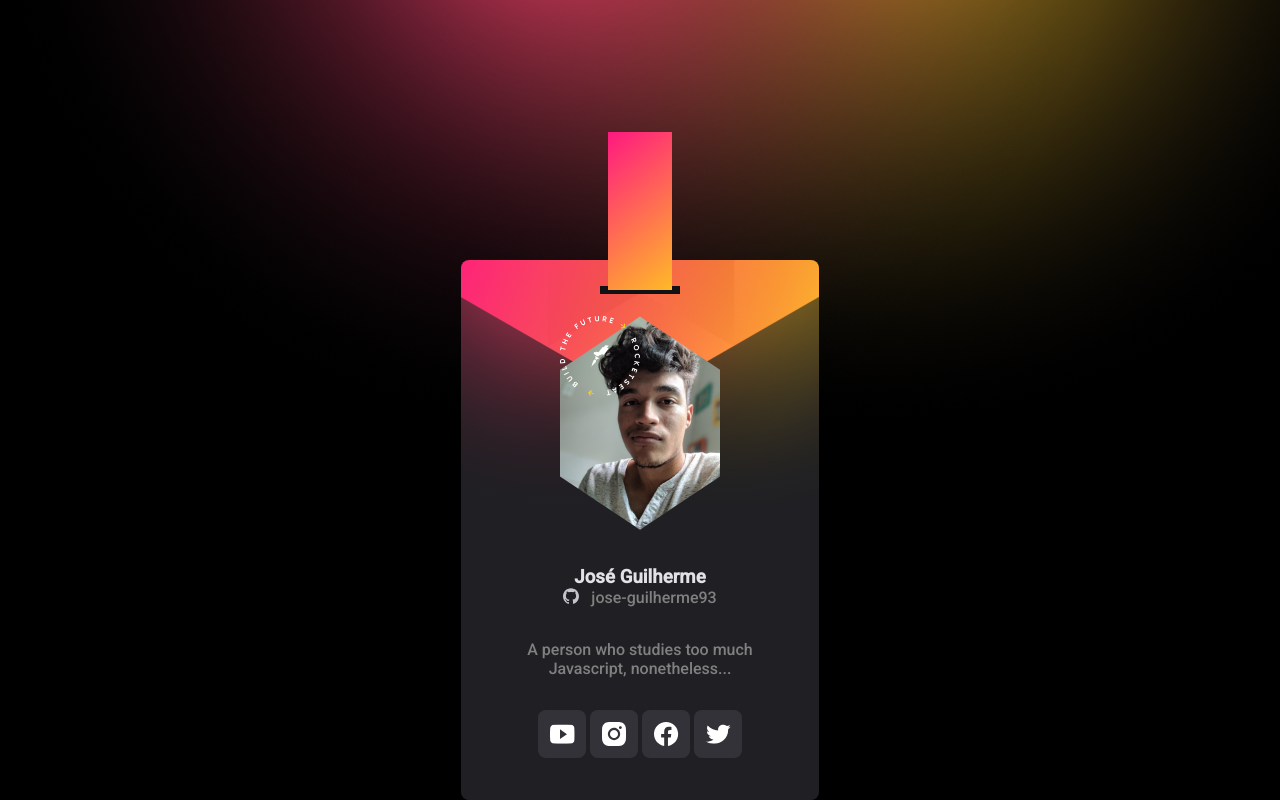
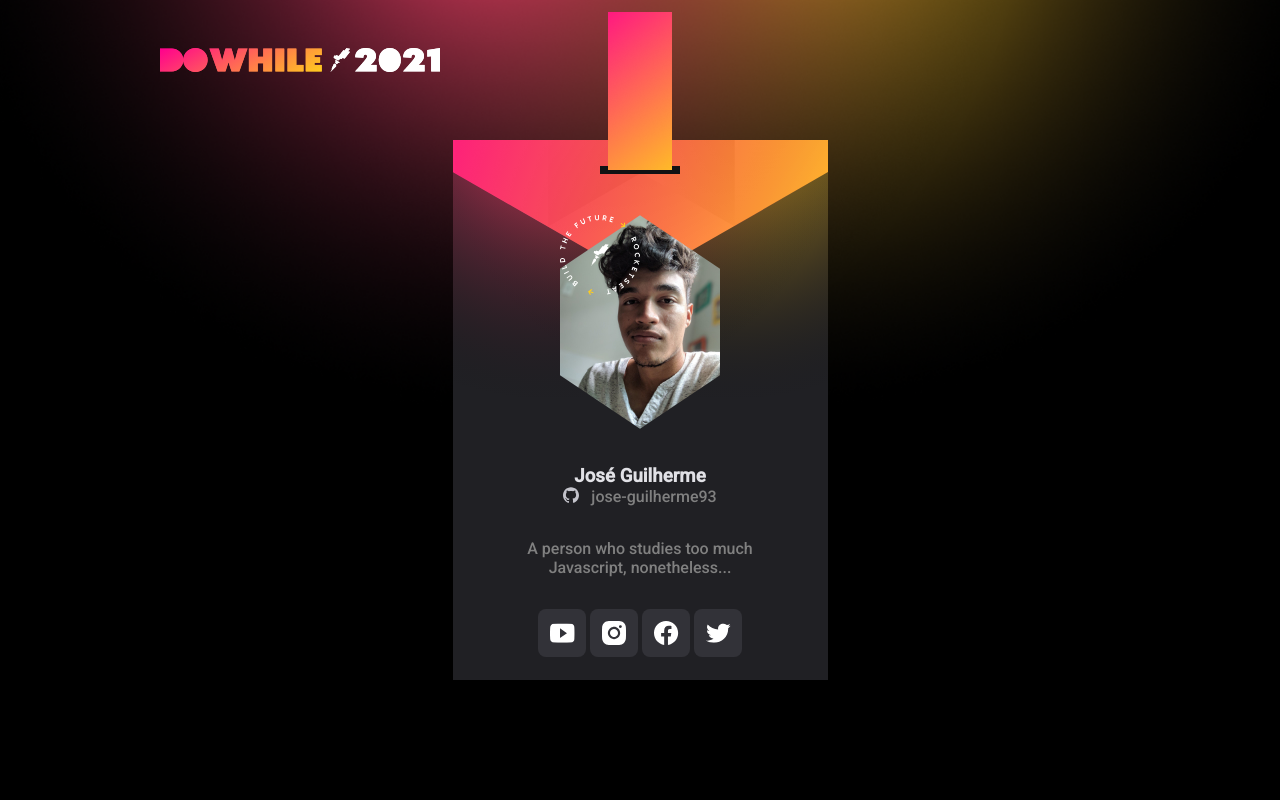
Before and after one commit to jose-guilherme93/Cool-ticket, a plain HTML site: page index.html in a window 1280 px wide. Drawn offline with Linux system fonts and the light colour scheme; no server answers.

Commit message:
added questions.html

```diff
--- a/index.html
+++ b/index.html
@@ -14,6 +14,10 @@
 </head>
 
 <body>
+    <header class="header">
+        <a href="questions.html"><img src="assets/Logo DoWhile - 2021.svg" alt=""></a>
+        </header>
+
     <main>
         <section class="content">
             <section class="avatar">
--- /dev/null
+++ b/questions.css
@@ -0,0 +1,112 @@
+* {
+    margin: 0;
+    padding: 0;
+}
+
+body {
+    height: 100vh;
+    width: 100vw;
+    background: url(assets/Desktop.png) no-repeat center/cover ;
+    background-color: rgb(26, 25, 25);
+    position: relative;
+    font-family: 'Roboto', sans-serif;
+}
+
+.header {
+    background: url(assets/Logo\ DoWhile\ -\ 2021.png) no-repeat;
+    height: 1.5rem;
+   position: relative;
+   margin-left: 10rem;
+   top: 3rem;
+
+
+}
+
+main {
+    display: flex;
+    justify-content: flex-start;
+    flex-direction: column;
+    align-items: center;
+    justify-content: center;
+    justify-items: center;
+    width: 100vw;
+    height: 89vh;
+
+
+}
+section > h1 {
+
+
+    width: 34rem;
+    color: #eee;
+    margin-bottom: 1.5rem;
+
+}
+
+.input-text {
+    display: flex;
+
+
+    width: 34rem;
+    height: 3rem;
+
+    /* border: solid orange 1px; */
+    border-radius: 4px;
+    outline: none;
+    opacity: 2px;
+
+}
+.input-text {
+    background: transparent;
+
+}
+.input-text[type=text] {
+    color: white;
+    font-family: 'Roboto' sans-serif;
+    font-size: 2rem;
+    padding-left: 1rem;
+    border-width: 2px;
+
+    border-style: solid;
+
+    border-image: linear-gradient(104.3deg, rgb(255, 0, 142) 0.48%, rgb(255, 205, 30) 100%) 1;
+    border-radius: 3px;
+}
+.button {
+    width: 11rem;
+    height: 2rem;
+    background: linear-gradient(0deg, rgba(0, 0, 0, 0.2), rgba(0, 0, 0, 0.2)), linear-gradient(0deg, rgba(0, 0, 0, 0.2), rgba(0, 0, 0, 0.2)), linear-gradient(104.3deg, rgb(255, 0, 142) 0.48%, rgb(255, 205, 30) 100%);
+    color: #eee;
+    font-size: 1rem;
+
+    font: bold;
+    border-radius: .2rem;
+    outline: none;
+    border: none;
+    cursor: pointer;
+
+
+}
+
+.inputs {
+    display: flex;
+    flex-direction: column;
+    align-items: center;
+    gap: 1.3rem;
+}
+
+footer {
+    display: flex;
+    position: relative;
+    top:10rem;
+}
+
+footer > p {
+
+    color: #444;
+}
+@media (max-width: 500px) {
+    .header {
+        margin-left: 1rem;
+    }
+}
--- a/style.css
+++ b/style.css
@@ -5,60 +5,67 @@
 }
 
 body {
+    display: flex;
+    flex-direction: column;
+
     width: 100vw;
     height: 100vh;
-    background: url(assets/Desktop.png) no-repeat ;
-    display: grid;
-    place-content: center;
+    background: url(assets/Desktop.png) no-repeat center/cover;
+
     font-family: 'Roboto', sans-serif;
     -webkit-font-smoothing: antialiased;
     background-color: black;
     position: relative;
 
 }
+.header {
+    background: url(assets/Logo\ DoWhile\ -\ 2021.png) no-repeat ;
+
+    position: absolute;
+    margin-left: 10rem;
+    top: 3rem;
+
+}
 
 main::before {
     content: "";
-    left: 147px;
+    left: center;
     bottom: 510px;
 
     background-image: url(assets/faixa.png);
     position: absolute;
     z-index: 10;
     width: 64px;
-    display: flex;
-    justify-content: center;
+
     height: 158px;
 
-    margin: auto;
+
 }
 main::after {
     content: "";
-    left: 139px;
+
     bottom: 506px;
     z-index: 1;
     background-image: url(assets/quebra.png);
     position: absolute;
     z-index: 6;
     width: 80px;
-    display: flex;
-    justify-content: center;
+
     height: 8px;
 
-    margin: auto;
 }
 
 
 main {
-
+    display: flex;
     position: relative;
-    top: 10rem ;
-    bottom: 10rem;
-    width: 358px;
+    justify-content: center;
+    align-items: center;
+    top: 8.75rem;
+    width: 100%;
     border-radius: .5rem;
     margin-bottom: 3.7rem;
     background: url(assets/background.svg) no-repeat center;
-
     height: 540px;
 }
 
@@ -102,8 +109,6 @@ a {
     z-index: 2;
 }
 
-
-
 .imagesSocialMedia {
     text-align: center;
 }
@@ -113,6 +118,11 @@ a {
     margin-right: auto;
     max-width: 250px;
     text-align: center;
+    display: flex;
+
+    justify-content: center;
+    flex-direction: column;
+    align-items: center;
 }
 
 .imagesSocialMedia {
```
Also changed, not shown: questions.html (added, +42 -0 lines), assets/Logo DoWhile - 2021.png (added), assets/Logo DoWhile - 2021.svg (added), 1 other file.
